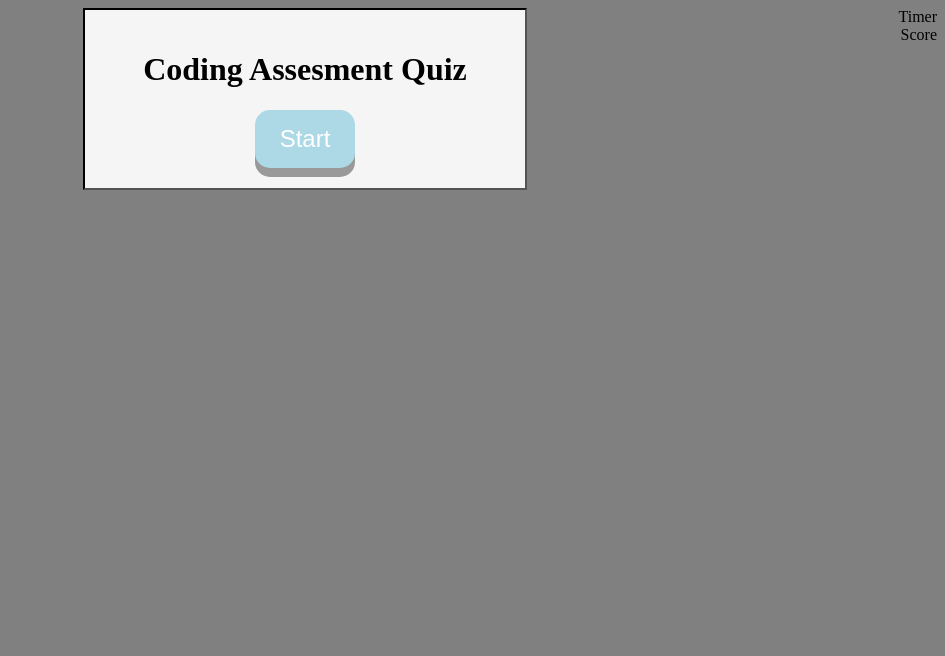
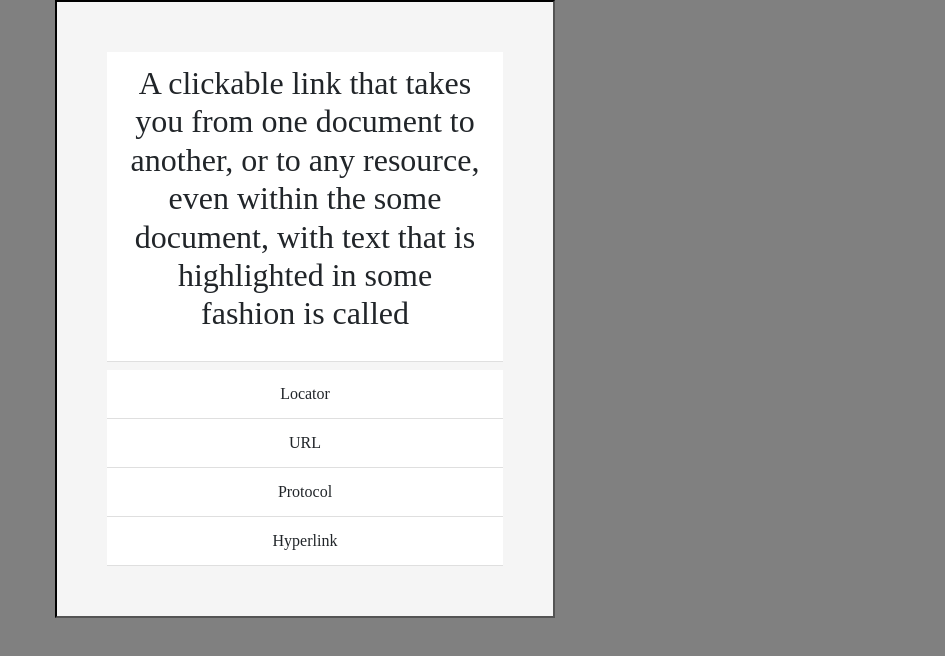
Before and after one commit to munoze714/codequiz, a plain HTML site: page index.html in a window 1280 px wide. Both pictures are taken after a click on the button "Start". Shown: the whole page, without its empty margins (335-1280 px from the left). Drawn offline with nearby package versions, Linux system fonts and the light colour scheme.

Commit message:
working start button

```diff
--- a/index.html
+++ b/index.html
@@ -5,55 +5,55 @@
     <meta charset="UTF-8">
     <meta name="viewport" content="width=device-width, initial-scale=1.0">
     <meta http-equiv="X-UA-Compatible" content="ie=edge">
+    <link rel="stylesheet" href="https://stackpath.bootstrapcdn.com/bootstrap/4.4.1/css/bootstrap.min.css"
+        integrity="sha384-Vkoo8x4CGsO3+Hhxv8T/Q5PaXtkKtu6ug5TOeNV6gBiFeWPGFN9MuhOf23Q9Ifjh" crossorigin="anonymous">
     <link rel="stylesheet" type="text/css" href="style.css">
     <title>Quiz</title>
 </head>
 
 <body>
-    <nav>
-        <div class="timer">Timer</div>
-        <div class="score">Score</div>
-    </nav>
+
 
     <div class="container">
-        <header>
+
+        <div id="start">
             <h1>Coding Assesment Quiz</h1>
-        </header>
-        <div><button id="start">Start</button></div>
-        <div id="quiz"></div>
-        <div id="question">
-            <p>Questions</p>
+            <button id="sbutton">Start</button>
         </div>
-        <div class="choices">
-            <div class="choices" id="a"></div>
-            <div class="choices" id="b"></div>
-            <div class="choices" id="c"></div>
-            <div class="choices" id="d"></div>
+        <div class="list-group list-group-flush">
+            <div id="quiz">
+                <h2 class="list-group-item" id="question"></h2>
+                <div class="choices">
+                    <div class="list-group-item" class="choices" id="A">
+                    </div>
+                    <div class="list-group-item" class="choices" id="B">
+                    </div>
+                    <div class="list-group-item" class="choices" id="C">
+                    </div>
+                    <div class="list-group-item" class="choices" id="D">
+                    </div>
+                    <div id="Correct">
+                    </div>
+
+                </div>
+                <div class="timer">
+                    <div id="counter"></div>
+                </div>
+            </div>
         </div>
+        <div class="score"></div>
         <div class="answer"></div>
-
-
-
-
-
-
-
-
-
-
-
-
-
-
-
-
-
-
-
-
     </div>
-
     <script src="./script.js"></script>
+    <script src="https://code.jquery.com/jquery-3.4.1.slim.min.js"
+        integrity="sha384-J6qa4849blE2+poT4WnyKhv5vZF5SrPo0iEjwBvKU7imGFAV0wwj1yYfoRSJoZ+n"
+        crossorigin="anonymous"></script>
+    <script src="https://cdn.jsdelivr.net/npm/popper.js@1.16.0/dist/umd/popper.min.js"
+        integrity="sha384-Q6E9RHvbIyZFJoft+2mJbHaEWldlvI9IOYy5n3zV9zzTtmI3UksdQRVvoxMfooAo"
+        crossorigin="anonymous"></script>
+    <script src="https://stackpath.bootstrapcdn.com/bootstrap/4.4.1/js/bootstrap.min.js"
+        integrity="sha384-wfSDF2E50Y2D1uUdj0O3uMBJnjuUD4Ih7YwaYd1iqfktj0Uod8GCExl3Og8ifwB6"
+        crossorigin="anonymous"></script>
 </body>
 
 </html>
--- a/script.js
+++ b/script.js
@@ -1,64 +1,169 @@
-var question = document.getElementById("question");
+var questions = document.getElementById("questions");
 var answer = document.getElementById("answer")
 var start = document.getElementById("start");
+var sbutton = document.getElementById("sbutton");
+var quiz = document.getElementById("quiz");
 var choices = document.getElementById("choices");
 var score = document.getElementById("score");
 var timer = document.getElementById("timer");
-var choiceA = document.getElementById("a");
-var choiceB = document.getElementById("b");
-var choiceC = document.getElementById("c");
-var choiceD = document.getElementById("d");
+var choiceA = document.getElementById("A");
+var choiceB = document.getElementById("B");
+var choiceC = document.getElementById("C");
+var choiceD = document.getElementById("D");
+var correct = document.getElementById("correct");
 
-score = 0;
-var question = [
+var questions = [
     {
         question: "A clickable link that takes you from one document to another, or to any resource, even within the some document, with text that is highlighted in some fashion is called",
-        question: "",
-        choiceA: "",
-        choiceB: "",
-        choiceC: "",
-        choiceD: "",
-        correct: ""
+        choiceA: "Locator",
+        choiceB: "URL",
+        choiceC: "Protocol",
+        choiceD: "Hyperlink",
+        correct: "D",
     },
-   }
-choiceA: "",
-    choiceB: "",
-        choiceC: "",
-            choiceD: "",
-                correct: ""
+    {
+        question: "HTML the TITLE tag is …",
+        choiceA: "The upper most text on your pag",
+        choiceB: "What shows at the very top of your browser’s window",
+        choiceC: "The largest text, usually at the top of your page",
+        choiceD: "The most important HTML item",
+        correct: "B",
     },
-{
-    question: "",
-        choiceA: "",
-            choiceB: "",
-                choiceC: "",
-                    choiceD: "",
-                        correct: ""
-},
+    {
+        question: "How many parts does a HTML character entity has",
+        choiceA: "A character entity has two parts",
+        choiceB: "A character entity has three parts",
+        choiceC: "Character entities only have one part",
+        choiceD: "Character entities have as many parts as is necessary",
+        correct: "B",
+    },
+    {
+        question: "Which of the following are used to view documents on the Internet and World Wide Web",
+        choiceA: "navigators",
+        choiceB: "system software",
+        choiceC: "browsers",
+        choiceD: "Explorers",
+        correct: "C",
+    },
+    {
+        question: "Choose the correct HTML tag for the largest heading",
+        choiceA: "the h1 tag",
+        choiceB: "the H6 tag",
+        choiceC: "the h4 tag",
+        choiceD: "the largest tag",
+        correct: "A",
+    },
+    {
+        question: "The information that is the visible part of the document goes into this section which begins",
+        choiceA: "the head tag",
+        choiceB: "the body tag",
+        choiceC: "the HTML tag",
+        choiceD: "the section tag",
+        correct: "B",
+    },
+    {
+        question: "When specifying the source of an image referenced in your HTML document, the image should",
+        choiceA: "either be within the same folder as the HTML page, or the complete path name should be specified.",
+        choiceB: "be located on the flashdrive in use",
+        choiceC: "be sized apprpriately on the HTML page in order to fit",
+        choiceD: "be of a format tht HTML can recognize and manipulate",
+        correct: "A",
+    },
+    {
+        question: "How can you make a list that lists the items with numbers?",
+        choiceA: "the list tag",
+        choiceB: "the ul tag",
+        choiceC: "the ol tag",
+        choiceD: "the dl tag",
+        correct: "C",
+    },
+    {
+        question: "Which of the following means not equalt to in Javascript",
+        choiceA: "!= ",
+        choiceB: "<>",
+        choiceC: "=!",
+        choiceD: "not",
+        correct: "A",
+    },
+    {
+        question: "The variables Numb1 and numb1, are interchangeable in JavaScript",
+        choiceA: "True",
+        choiceB: "False",
+        correct: "B",
+    },
+    {
+        question: "Where is the correct place to insert a JavaScript",
+        choiceA: "The body section",
+        choiceB: "the head section",
+        choiceC: "it must be inserted in the body and head section",
+        choiceD: "it can be inserted in either the body or the head, as it makes no difference",
+        correct: "A",
+    },
+    {
+        question: "Which of the following is not a use of JavaScript",
+        choiceA: "Browser detection",
+        choiceB: "cookies",
+        choiceC: "form validation",
+        choiceD: "user verification",
+        correct: "D",
+    },
+    {
+        question: "Curly Brackets look like this < >",
+        choiceA: "True",
+        choiceB: "False",
+        correct: "B",
+    },
+    {
+        question: "HTML:",
+        choiceA: "Hypertext Markup Language",
+        choiceB: "Hyper Type Markup Language",
+        choiceC: "Hyperlink Markup Language",
+        choiceD: "Hold that microphone loosely",
+        correct: "A",
+    },
+    {
+        question: "Value:",
+        choiceA: "is placed before the attribute.",
+        choiceB: "defines the value of a website in dollars.",
+        choiceC: "is used only in HTML tags.",
+        choiceD: "gives meaning to the attribute.",
+        correct: "D",
+    },
+]
+var count = 0;
+var questionLength = questions.length - 1;
+var questionIndex = 0;
+var timer;
+score = 0;
 
-{
-    question: "",
-        choiceA: "",
-            choiceB: "",
-                choiceC: "",
-                    choiceD: "",
-                        correct: ""
-},
-{
-    question: "",
-        choiceA: "",
-            choiceB: "",
-                choiceC: "",
-                    choiceD: "",
-                        correct: ""
-},
-{
-    question: "",
-        choiceA: "",
-            choiceB: "",
-                choiceC: "",
-                    choiceD: "",
-                        correct: ""
-},
+function renderQuestion() {
+    var q = questions[questionIndex];
+    question.innerHTML = "<p>" + q.question + "</p>";
+    choiceA.innerHTML = q.choiceA;
+    choiceB.innerHTML = q.choiceB;
+    choiceC.innerHTML = q.choiceC;
+    choiceD.innerHTML = q.choiceD;
+}
 
-]
+sbutton.addEventListener("click", startQuiz);
+// choiceA.addEventListener("click", renderAnswer);
+// choiceB.addEventListener("click", renderAnswer);
+// choiceC.addEventListener("click", renderAnswer);
+// choiceD.addEventListener("click", renderAnswer);
+
+
+function startQuiz() {
+    start.style.display = "none";
+    renderQuestion()
+    quiz.style.display = "block";
+    // renderAnswer()
+    // counterRender();
+    // Timer = setInterval(counterRender, 1000);
+}
+
+function renderAnswer() {
+    // for (var qIndex = 0; qindex <= questionLength; qIndex++) {
+    //     answer.innerHTML += "<div class='prog' id=" = qindex + "></div>";
+
+    // }
+}
--- a/style.css
+++ b/style.css
@@ -1,15 +1,17 @@
 body{
 background-color: gray;
+font-family: 'Times New Roman', Times, serif;
 
 }
 .container {
     background: whitesmoke;
     border: 2px solid black;
     border-style: inset;
-    padding: 20px;
- max-width: 400px;
-  margin: 0 auto;
-  text-align: center;
+    padding: 50px;
+    max-width: 500px;
+    height: auto;
+    margin: auto;
+    text-align: center;
 }
 .timer{
     float:right;
@@ -20,10 +22,11 @@ background-color: gray;
     overflow: auto;
     clear: both;
 }
-#question{
+#questions{
     display: none;
+    font-size: xx-small;
 }
-#start{
+#sbutton{
     display: inline-block;
   padding: 15px 25px;
   font-size: 24px;
@@ -41,3 +44,10 @@ background-color: gray;
 .choices{
     list-style-type: lower-alpha;
 }
+#quiz , #correct {
+    display: none;
+
+}
+#score {
+    display: none;
+}
```
